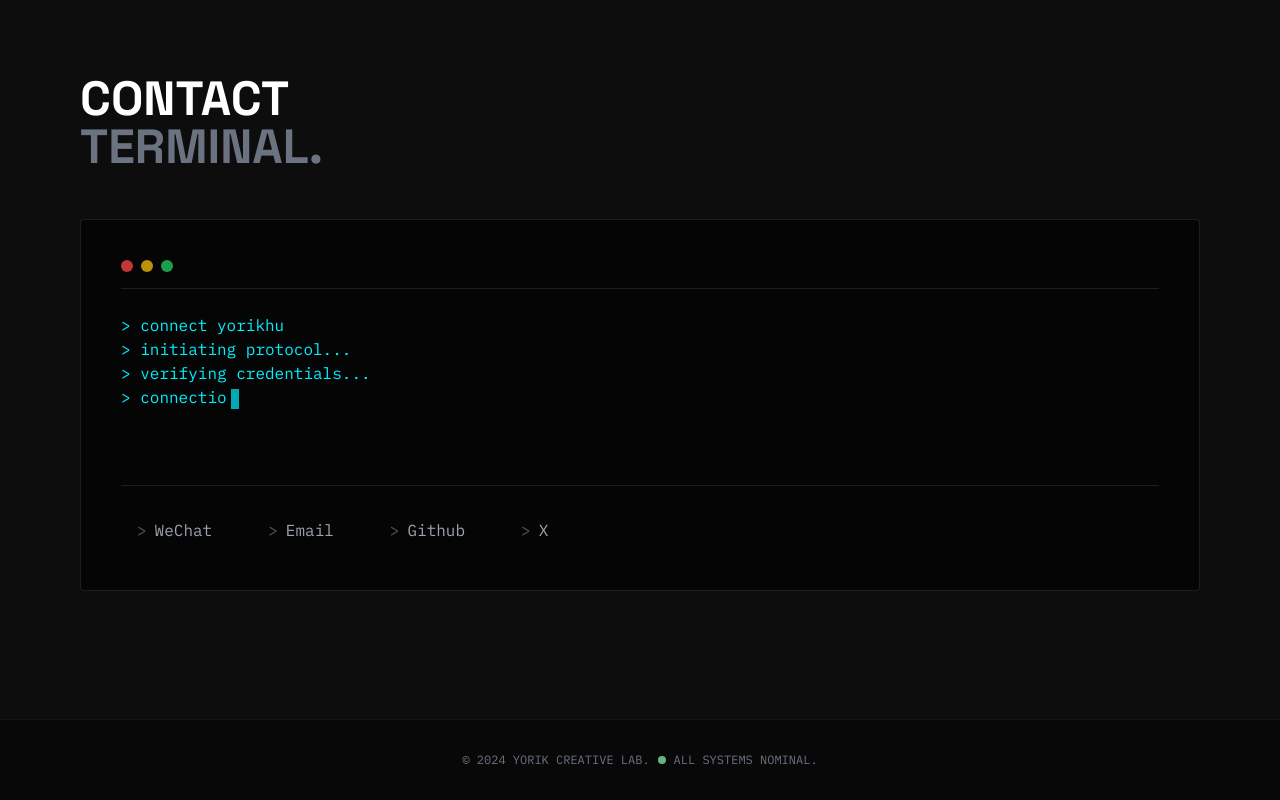
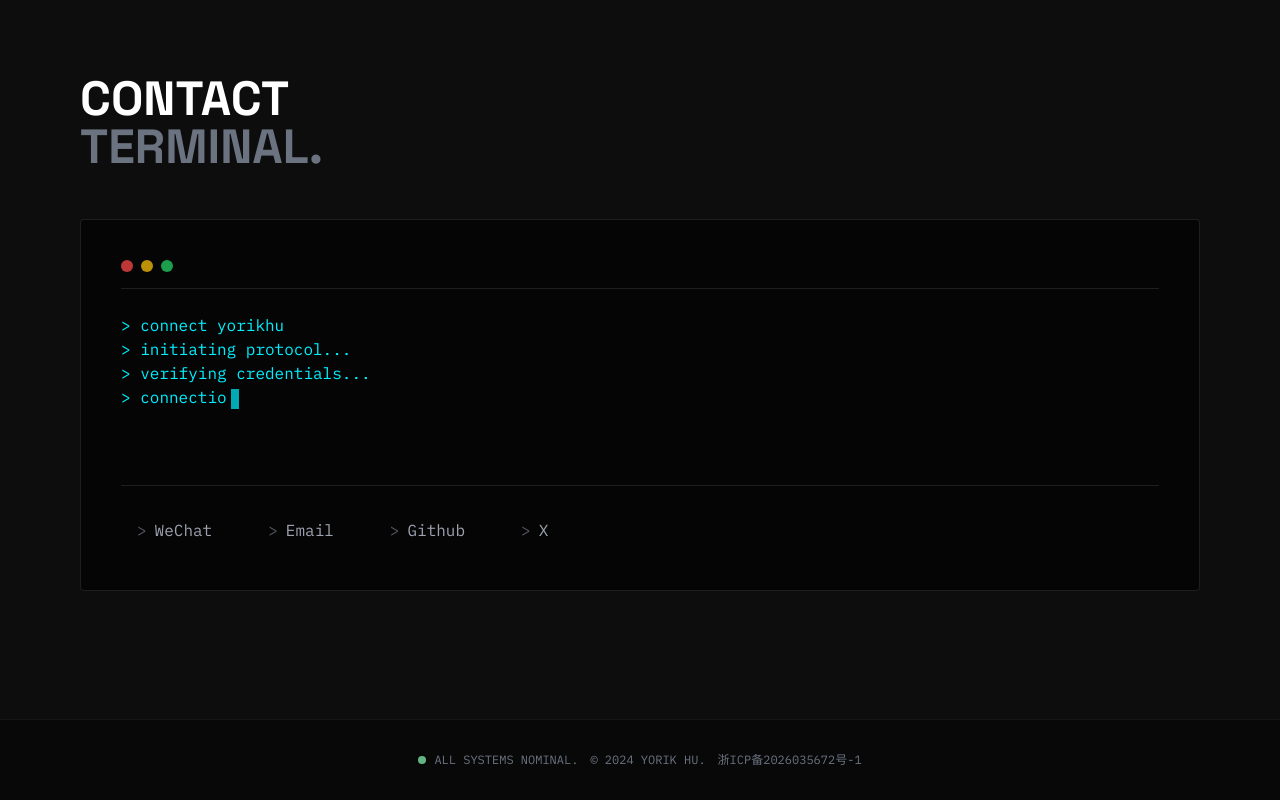
Before and after one commit to yorikhu/yorikhu-site, a Next.js app in the folder apps/web/: page / in a window 1280 px wide. Shown: the part 4098-4898 px from the top of the page. Built offline with nearby package versions, Linux system fonts and the light colour scheme; no server answers.

Commit message:
fix: refactor Footer component layout for improved structure and clarity

```diff
--- a/apps/web/src/components/sections/Footer.tsx
+++ b/apps/web/src/components/sections/Footer.tsx
@@ -1,9 +1,21 @@
 export function Footer() {
   return (
     <footer className="py-8 text-center border-t border-white/5 font-mono text-xs text-gray-600 bg-[#080808]">
-      <p className="flex items-center justify-center gap-2">
-        © 2024 YORIK CREATIVE LAB. <span className="w-2 h-2 rounded-full bg-[#8BFFB7] animate-pulse"></span> ALL SYSTEMS NOMINAL.
-      </p>
+      <div className="flex flex-wrap items-center justify-center gap-x-3 gap-y-1">
+        <span className="flex items-center gap-2 whitespace-nowrap">
+          <span className="w-2 h-2 rounded-full bg-[#8BFFB7] animate-pulse"></span>
+          ALL SYSTEMS NOMINAL.
+        </span>
+        <span>© 2024 YORIK HU.</span>
+        <a
+          href="https://beian.miit.gov.cn/"
+          target="_blank"
+          rel="noopener noreferrer"
+          className="hover:text-gray-400 transition-colors whitespace-nowrap"
+        >
+          浙ICP备2026035672号-1
+        </a>
+      </div>
     </footer>
   );
 }
```
